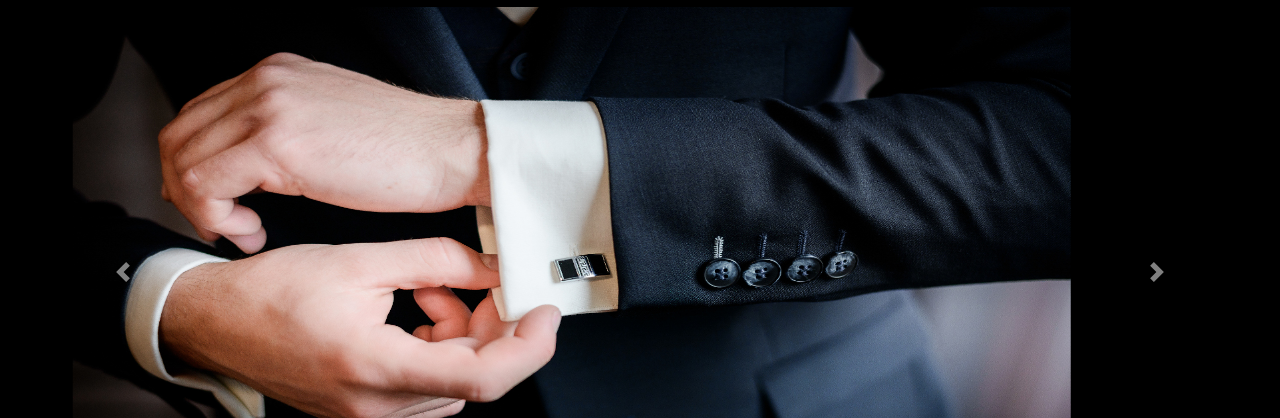
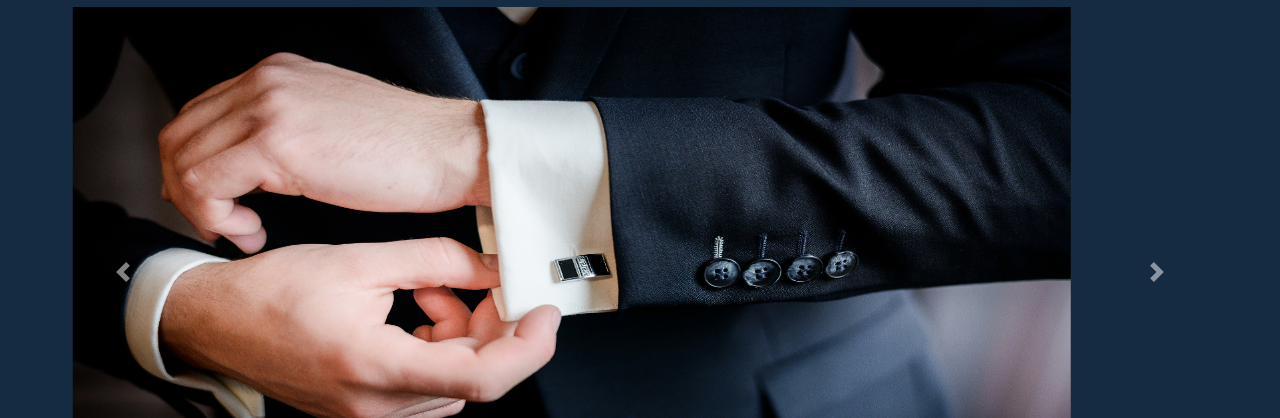
Before and after one commit to okanan/coursera-bootstrap, a website: page index.html in a window 1280 px wide. Shown: the part 56-474 px from the top of the page. Drawn offline with nearby package versions, Linux system fonts and the light colour scheme; a web font is replaced by a local one.

```diff
--- a/styles/style.css
+++ b/styles/style.css
@@ -1,5 +1,5 @@
 .jumbotron {
-  background-color: #000000;
+  background-color: #142b42;
   text-align: center;
   color: whitesmoke;
   border-radius: 0;
```
Also changed, not shown: about.html (+4 -0 lines), contacto.html (+4 -0 lines), index.html (+5 -1 lines), package.json (+8 -2 lines), precios.html (+5 -0 lines), dist/about.html (added), dist/contacto.html (added), dist/dist/about.js (added), dist/dist/contacto.css (added), dist/dist/contacto.js (added), dist/dist/index.css (added), dist/dist/index.js (added), dist/dist/precios.css (added), dist/dist/precios.js (added), 2 more files, 1 other file.
